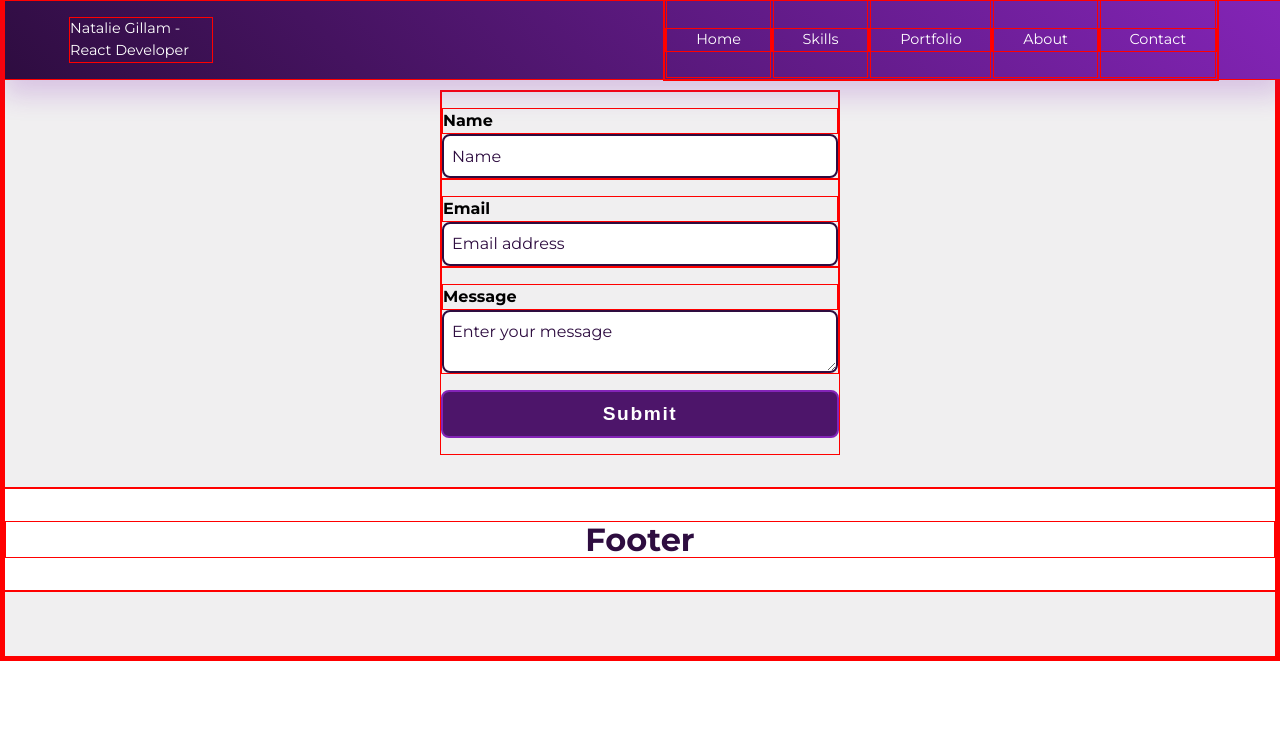
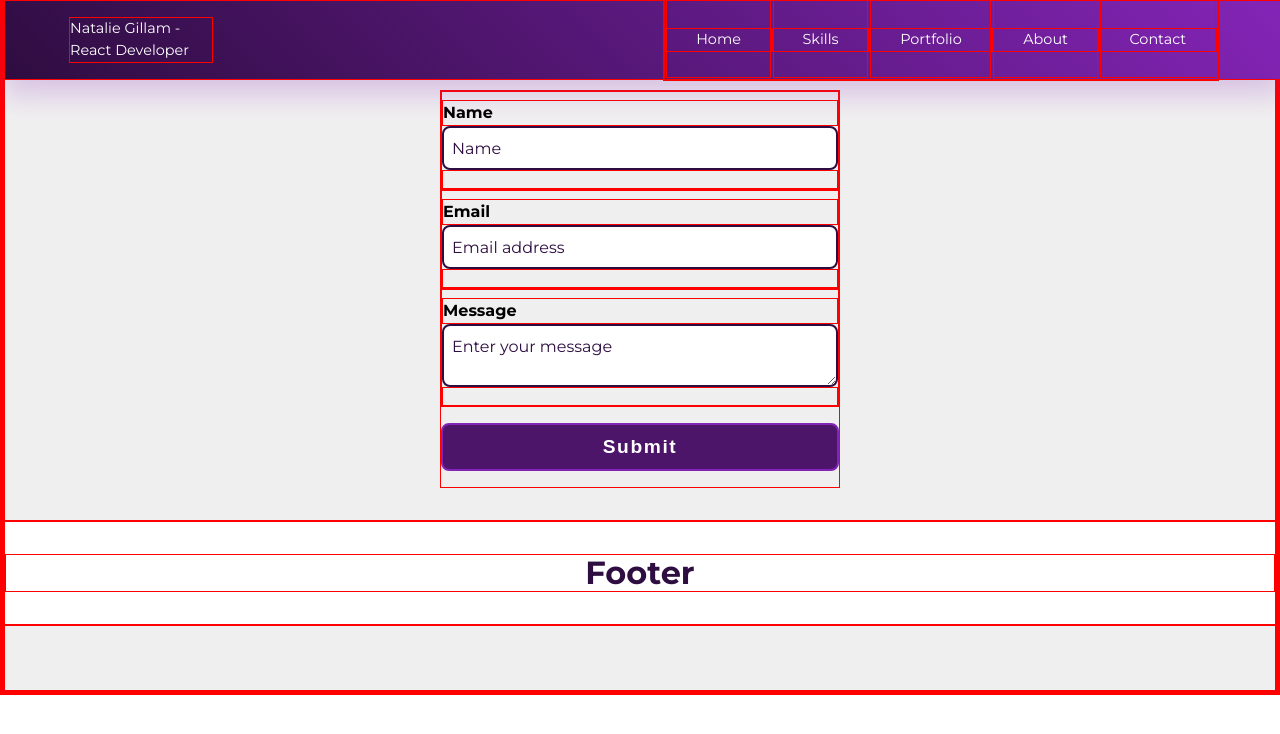
Before and after one commit to Nadia982/portfolio-2023-06-01, a React (Create React App) app: page / in a window 1280 px wide. Shown: the top 734 px of the page. Built offline with nearby package versions, Linux system fonts and the light colour scheme; the HTML template or start-up script is replaced by a standard one.

Commit message:
Added an error message container with a fixed height. Added onBlur prop to form input and textarea elements

```diff
--- a/src/sections/contact/Contact.css
+++ b/src/sections/contact/Contact.css
@@ -7,6 +7,10 @@ form {
   color: #e62d2d;
   font-size: 0.75rem;
   text-align: left;
+ }
+
+ .error-container{
+  height: 1.2rem;
  }
 
 .checkbox {
@@ -21,7 +25,7 @@ form label {
   font-weight: bold;
   display: block;
   text-align: left;
-  margin: 1rem 0 0;
+  margin: 0.5rem 0 0;
 }
 
 input,
--- a/src/sections/contact/ContactForm.jsx
+++ b/src/sections/contact/ContactForm.jsx
@@ -37,7 +37,9 @@ const ContactForm = () => {
     validate,
   });
 
-  console.log("Form errors", formik.errors);
+  console.log("Visited fields", formik.touched);
+
+
 
   return (
     <form onSubmit={formik.handleSubmit} autoComplete="off">
@@ -46,36 +48,45 @@ const ContactForm = () => {
         <input
           value={formik.values.name}
           onChange={formik.handleChange}
+          onBlur={formik.handleBlur}
           id="name"
           type="text"
           placeholder="Name"
           name="name"
         />
+        <div className="error-container">
         {formik.errors.name ? <div className="error">{formik.errors.name}</div> : null}
+        </div>
       </div>
       <div className="form-control">
         <label htmlFor="email">Email</label>
         <input
           value={formik.values.email}
           onChange={formik.handleChange}
+          onBlur={formik.handleBlur}
           id="email"
           type="email"
           placeholder="Email address"
           name="email"
         />
+        <div className="error-container">
         {formik.errors.email ? <div className="error">{formik.errors.email}</div> : null}
+        </div>
       </div>
       <div className="form-control">
         <label htmlFor="message">Message</label>
         <textarea
           value={formik.values.message}
           onChange={formik.handleChange}
+          onBlur={formik.handleBlur}
           id="message"
           type="text"
           placeholder="Enter your message"
           name="message"
         />
+        <div className="error-container">
         {formik.errors.message ? <div className="error">{formik.errors.message}</div> : null}
+        </div>
       </div>
       <button type="submit" id="submit">
         Submit
```
